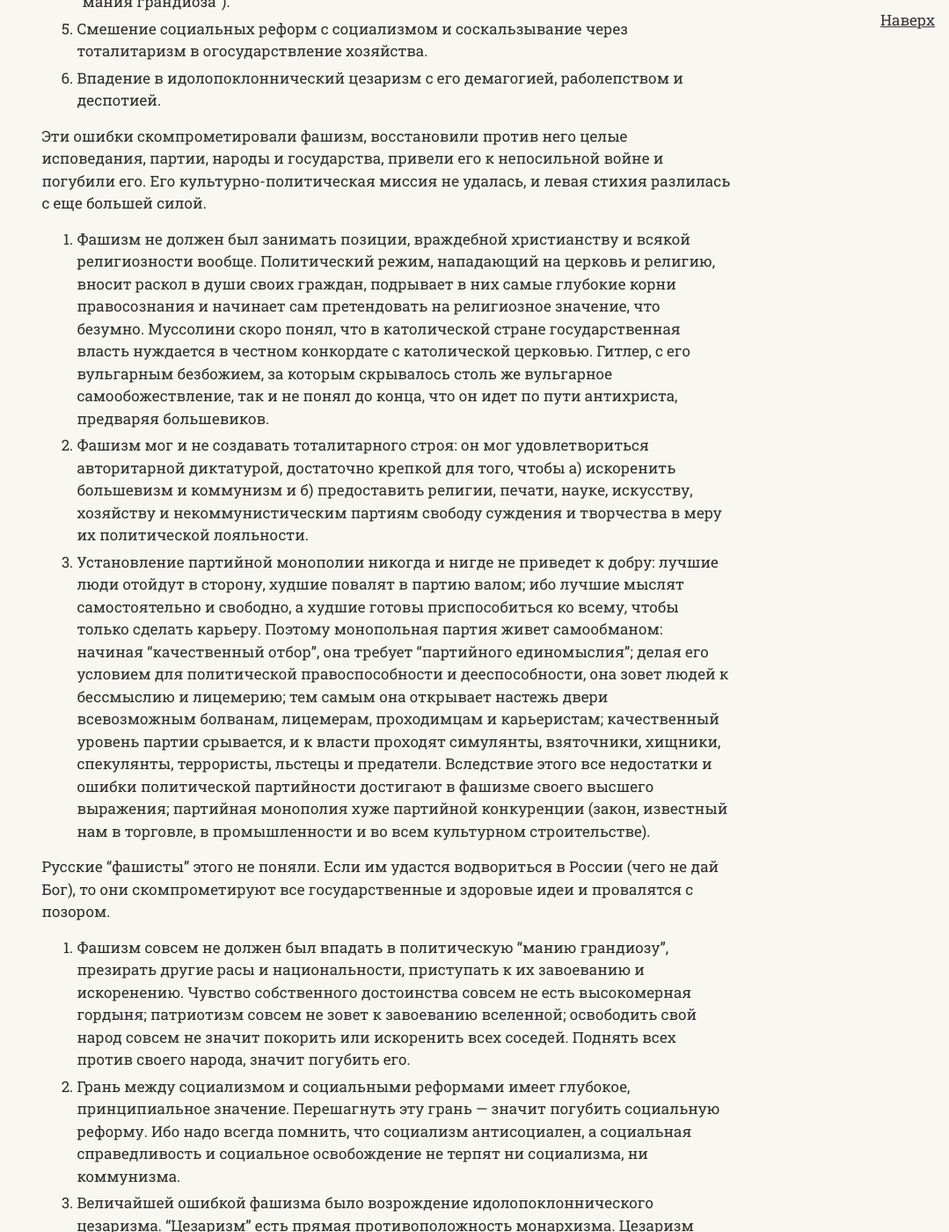
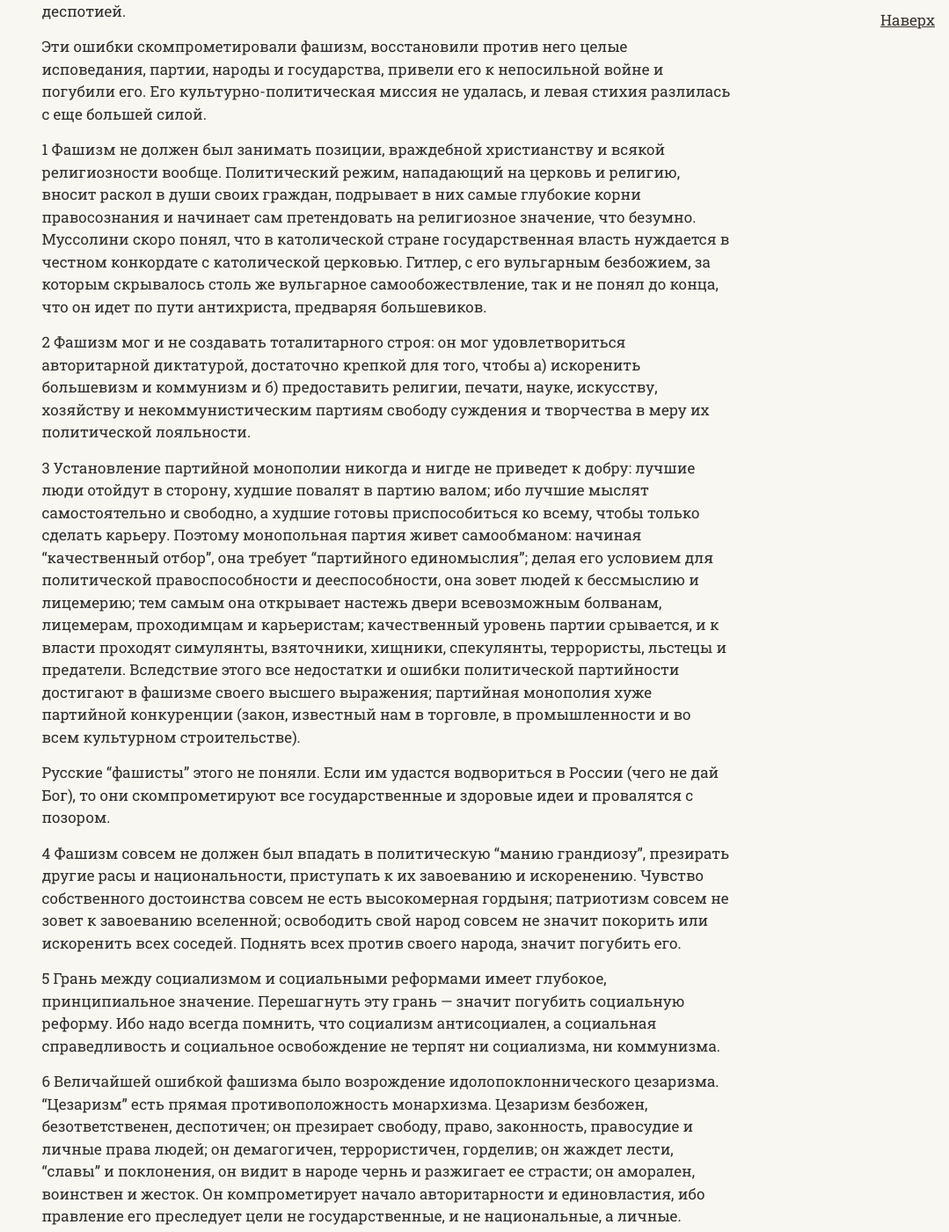
Before and after one commit to SergSi/land-use-art, a Jekyll site: the page built from _articles/1948-12-06-ilin.md, in a window 1280 px wide and 1400 px high, scrolled down 1360 px. Shown: the whole window at 88% size, without its empty margins (201-1280 px from the left). Built offline with Jekyll 4.4.1, drawn with Linux system fonts in a browser that asks for light colours; some web fonts are replaced; some of the changed text lies outside the part shown.

Commit message:
Update 1948-12-06-ilin.md

```diff
--- a/_articles/1948-12-06-ilin.md
+++ b/_articles/1948-12-06-ilin.md
@@ -14,24 +14,28 @@ author: И. А. Ильин
 
 Эти пробелы и ошибки состояли в следующем:
 
-1. Безрелигиозность. Враждебное отношение к христианству, к религиям, исповеданиям и церквам вообще.
-2. Создание правого тоталитаризма как постоянного и якобы "идеального" строя.
-3. Установление партийной монополии и вырастающей из нее коррупции и деморализации.
-4. Уход в крайности национализма и воинственного шовинизма (национальная "мания грандиоза").
-5. Смешение социальных реформ с социализмом и соскальзывание через тоталитаризм в огосударствление хозяйства.
-6. Впадение в идолопоклоннический цезаризм с его демагогией, раболепством и деспотией.
+1 Безрелигиозность. Враждебное отношение к христианству, к религиям, исповеданиям и церквам вообще.
+2 Создание правого тоталитаризма как постоянного и якобы "идеального" строя.
+3 Установление партийной монополии и вырастающей из нее коррупции и деморализации.
+4 Уход в крайности национализма и воинственного шовинизма (национальная "мания грандиоза").
+5 Смешение социальных реформ с социализмом и соскальзывание через тоталитаризм в огосударствление хозяйства.
+6 Впадение в идолопоклоннический цезаризм с его демагогией, раболепством и деспотией.
 
 Эти ошибки скомпрометировали фашизм, восстановили против него целые исповедания, партии, народы и государства, привели его к непосильной войне и погубили его. Его культурно-политическая миссия не удалась, и левая стихия разлилась с еще большей силой.
 
-1. Фашизм не должен был занимать позиции, враждебной христианству и всякой религиозности вообще. Политический режим, нападающий на церковь и религию, вносит раскол в души своих граждан, подрывает в них самые глубокие корни правосознания и начинает сам претендовать на религиозное значение, что безумно. Муссолини скоро понял, что в католической стране государственная власть нуждается в честном конкордате с католической церковью. Гитлер, с его вульгарным безбожием, за которым скрывалось столь же вульгарное самообожествление, так и не понял до конца, что он идет по пути антихриста, предваряя большевиков.
-2. Фашизм мог и не создавать тоталитарного строя: он мог удовлетвориться авторитарной диктатурой, достаточно крепкой для того, чтобы а) искоренить большевизм и коммунизм и б) предоставить религии, печати, науке, искусству, хозяйству и некоммунистическим партиям свободу суждения и творчества в меру их политической лояльности.
-3. Установление партийной монополии никогда и нигде не приведет к добру: лучшие люди отойдут в сторону, худшие повалят в партию валом; ибо лучшие мыслят самостоятельно и свободно, а худшие готовы приспособиться ко всему, чтобы только сделать карьеру. Поэтому монопольная партия живет самообманом: начиная "качественный отбор", она требует "партийного единомыслия"; делая его условием для политической правоспособности и дееспособности, она зовет людей к бессмыслию и лицемерию; тем самым она открывает настежь двери всевозможным болванам, лицемерам, проходимцам и карьеристам; качественный уровень партии срывается, и к власти проходят симулянты, взяточники, хищники, спекулянты, террористы, льстецы и предатели. Вследствие этого все недостатки и ошибки политической партийности достигают в фашизме своего высшего выражения; партийная монополия хуже партийной конкуренции (закон, известный нам в торговле, в промышленности и во всем культурном строительстве).
+1 Фашизм не должен был занимать позиции, враждебной христианству и всякой религиозности вообще. Политический режим, нападающий на церковь и религию, вносит раскол в души своих граждан, подрывает в них самые глубокие корни правосознания и начинает сам претендовать на религиозное значение, что безумно. Муссолини скоро понял, что в католической стране государственная власть нуждается в честном конкордате с католической церковью. Гитлер, с его вульгарным безбожием, за которым скрывалось столь же вульгарное самообожествление, так и не понял до конца, что он идет по пути антихриста, предваряя большевиков.
+
+2 Фашизм мог и не создавать тоталитарного строя: он мог удовлетвориться авторитарной диктатурой, достаточно крепкой для того, чтобы а) искоренить большевизм и коммунизм и б) предоставить религии, печати, науке, искусству, хозяйству и некоммунистическим партиям свободу суждения и творчества в меру их политической лояльности.
+
+3 Установление партийной монополии никогда и нигде не приведет к добру: лучшие люди отойдут в сторону, худшие повалят в партию валом; ибо лучшие мыслят самостоятельно и свободно, а худшие готовы приспособиться ко всему, чтобы только сделать карьеру. Поэтому монопольная партия живет самообманом: начиная "качественный отбор", она требует "партийного единомыслия"; делая его условием для политической правоспособности и дееспособности, она зовет людей к бессмыслию и лицемерию; тем самым она открывает настежь двери всевозможным болванам, лицемерам, проходимцам и карьеристам; качественный уровень партии срывается, и к власти проходят симулянты, взяточники, хищники, спекулянты, террористы, льстецы и предатели. Вследствие этого все недостатки и ошибки политической партийности достигают в фашизме своего высшего выражения; партийная монополия хуже партийной конкуренции (закон, известный нам в торговле, в промышленности и во всем культурном строительстве).
 
 Русские "фашисты" этого не поняли. Если им удастся водвориться в России (чего не дай Бог), то они скомпрометируют все государственные и здоровые идеи и провалятся с позором.
 
-4. Фашизм совсем не должен был впадать в политическую "манию грандиозу", презирать другие расы и национальности, приступать к их завоеванию и искоренению. Чувство собственного достоинства совсем не есть высокомерная гордыня; патриотизм совсем не зовет к завоеванию вселенной; освободить свой народ совсем не значит покорить или искоренить всех соседей. Поднять всех против своего народа, значит погубить его.
-5. Грань между социализмом и социальными реформами имеет глубокое, принципиальное значение. Перешагнуть эту грань — значит погубить социальную реформу. Ибо надо всегда помнить, что социализм антисоциален, а социальная справедливость и социальное освобождение не терпят ни социализма, ни коммунизма.
-6. Величайшей ошибкой фашизма было возрождение идолопоклоннического цезаризма. "Цезаризм" есть прямая противоположность монархизма. Цезаризм безбожен, безответственен, деспотичен; он презирает свободу, право, законность, правосудие и личные права людей; он демагогичен, террористичен, горделив; он жаждет лести, "славы" и поклонения, он видит в народе чернь и разжигает ее страсти; он аморален, воинствен и жесток. Он компрометирует начало авторитарности и единовластия, ибо правление его преследует цели не государственные, и не национальные, а личные.
+4 Фашизм совсем не должен был впадать в политическую "манию грандиозу", презирать другие расы и национальности, приступать к их завоеванию и искоренению. Чувство собственного достоинства совсем не есть высокомерная гордыня; патриотизм совсем не зовет к завоеванию вселенной; освободить свой народ совсем не значит покорить или искоренить всех соседей. Поднять всех против своего народа, значит погубить его.
+
+5 Грань между социализмом и социальными реформами имеет глубокое, принципиальное значение. Перешагнуть эту грань — значит погубить социальную реформу. Ибо надо всегда помнить, что социализм антисоциален, а социальная справедливость и социальное освобождение не терпят ни социализма, ни коммунизма.
+
+6 Величайшей ошибкой фашизма было возрождение идолопоклоннического цезаризма. "Цезаризм" есть прямая противоположность монархизма. Цезаризм безбожен, безответственен, деспотичен; он презирает свободу, право, законность, правосудие и личные права людей; он демагогичен, террористичен, горделив; он жаждет лести, "славы" и поклонения, он видит в народе чернь и разжигает ее страсти; он аморален, воинствен и жесток. Он компрометирует начало авторитарности и единовластия, ибо правление его преследует цели не государственные, и не национальные, а личные.
 
 Франко и Салазар поняли это и стараются избежать указанных ошибок. Они не называют своего режима "фашистским". Будем надеяться, что и русские патриоты продумают ошибки фашизма и национал-социализма до конца и не повторят их.
 
```
